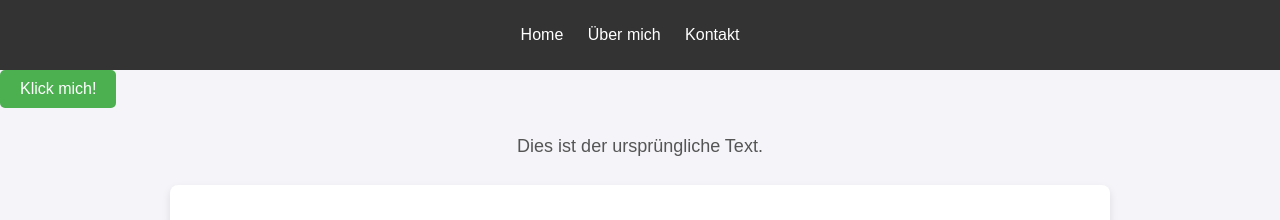
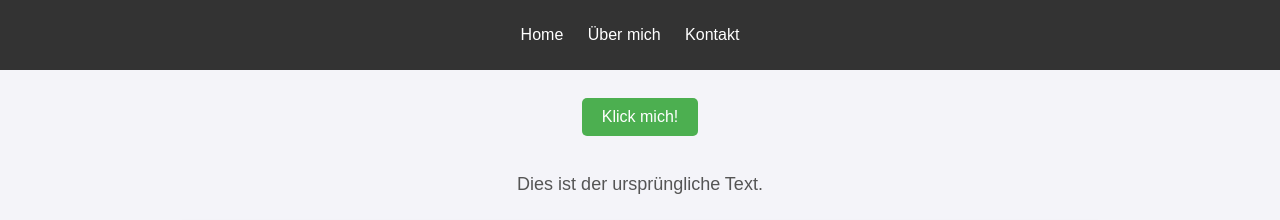
Before and after one commit to An2nyT8/MyFirstWebsite, a plain HTML site: page index.html in a window 1280 px wide. Shown: the top 220 px of the page. Drawn offline with Linux system fonts and the light colour scheme.

Commit message:
Update index.html

```diff
--- a/index.html
+++ b/index.html
@@ -14,7 +14,7 @@
             <li><a href="#contact">Kontakt</a></li>
         </ul>
     </nav>
-    <button id="changeTextBtn">Klick mich!</button>
+    <p><button id="changeTextBtn">Klick mich!</button></p>
     <p id="text">Dies ist der ursprüngliche Text.</p>
     <div class="container">
     <h1>Willkommen auf meiner ersten Webseite!!!!</h1>
```
